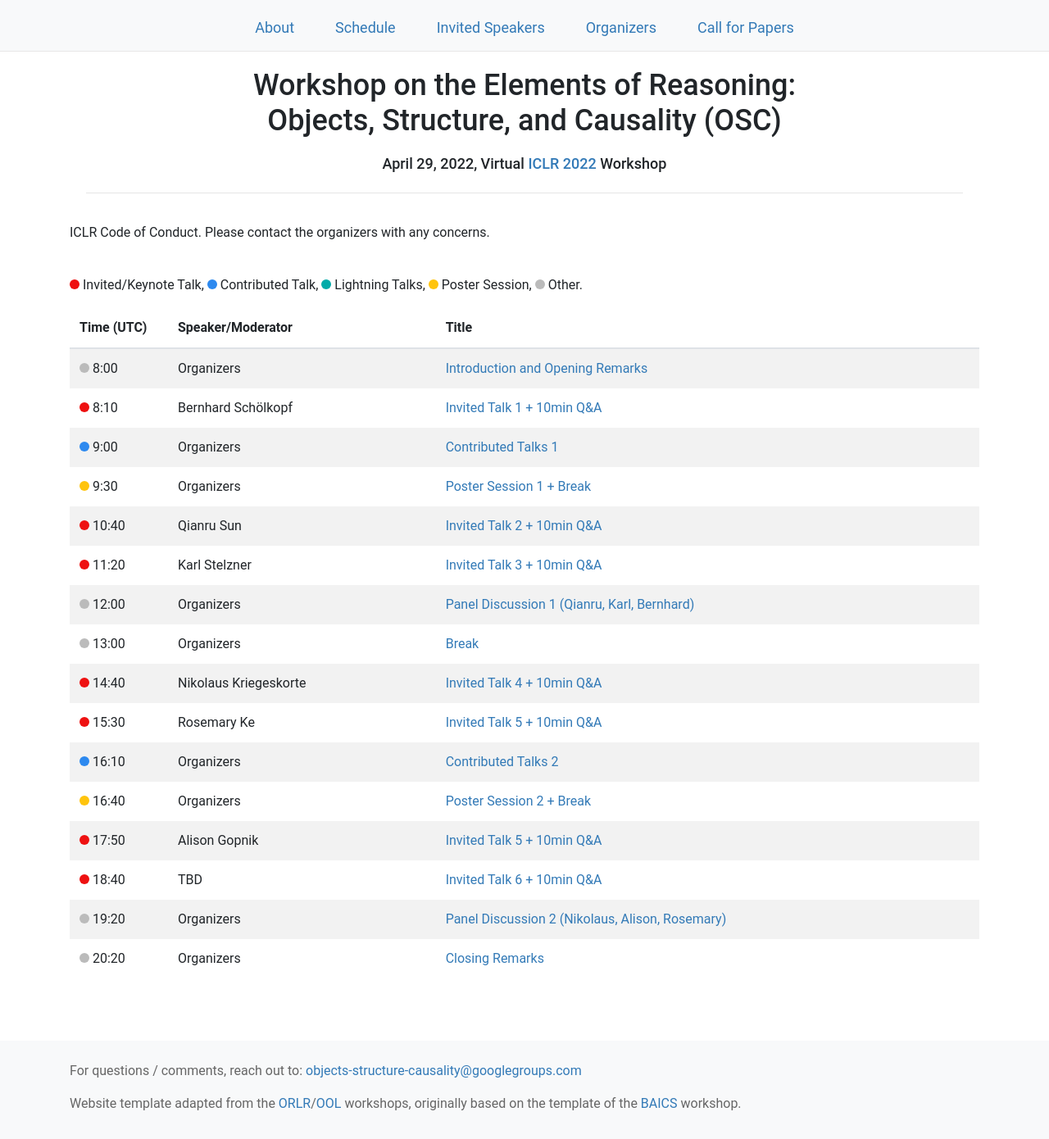
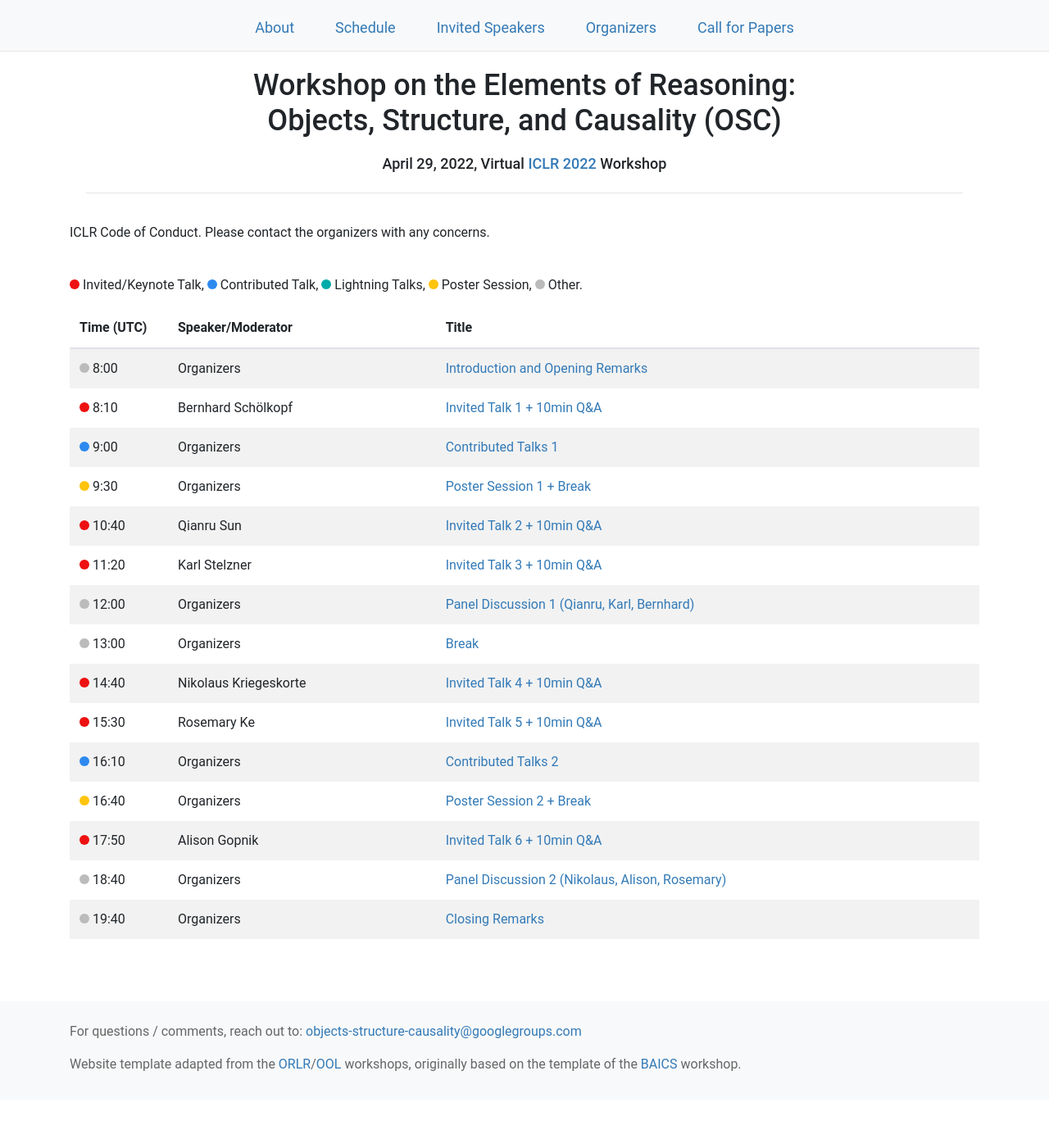
Before and after one commit to objects-structure-causality/objects-structure-causality.github.io, a Jekyll site: the page built from schedule.html, in a window 1280 px wide. Shown: the whole page at 82% size. Built offline with Jekyll 4.4.1, drawn with Linux system fonts in a browser that asks for light colours; nearby versions of some CDN libraries; after the commit the page ends 1342 px from its top, so only the background shows below that.

Commit message:
Update schedule (remove talk #7)

```diff
--- a/schedule.html
+++ b/schedule.html
@@ -83,20 +83,15 @@ The workshop adheres to to the <a href="https://iclr.cc/public/CodeOfConduct">IC
     <tr>
       <td><span class="dot-invited-talk"></span> <span class="time-value">17:50</span></td>
       <td> Alison Gopnik</td>
-      <td><a href="">Invited Talk 5 + 10min Q&A</a></td>
-    </tr>
-    <tr>
-      <td><span class="dot-invited-talk"></span> <span class="time-value">18:40</span></td>
-      <td> TBD</td>
       <td><a href="">Invited Talk 6 + 10min Q&A</a></td>
     </tr>
     <tr>
-      <td><span class="dot-other-session"></span> <span class="time-value">19:20</span></td>
+      <td><span class="dot-other-session"></span> <span class="time-value">18:40</span></td>
       <td> Organizers</td>
       <td><a href="">Panel Discussion 2 (Nikolaus, Alison, Rosemary)</a></td>
     </tr>
     <tr>
-      <td><span class="dot-other-session"></span> <span class="time-value">20:20</span></td>
+      <td><span class="dot-other-session"></span> <span class="time-value">19:40</span></td>
       <td> Organizers</td>
       <td><a href="">Closing Remarks</a></td>
     </tr>
```
